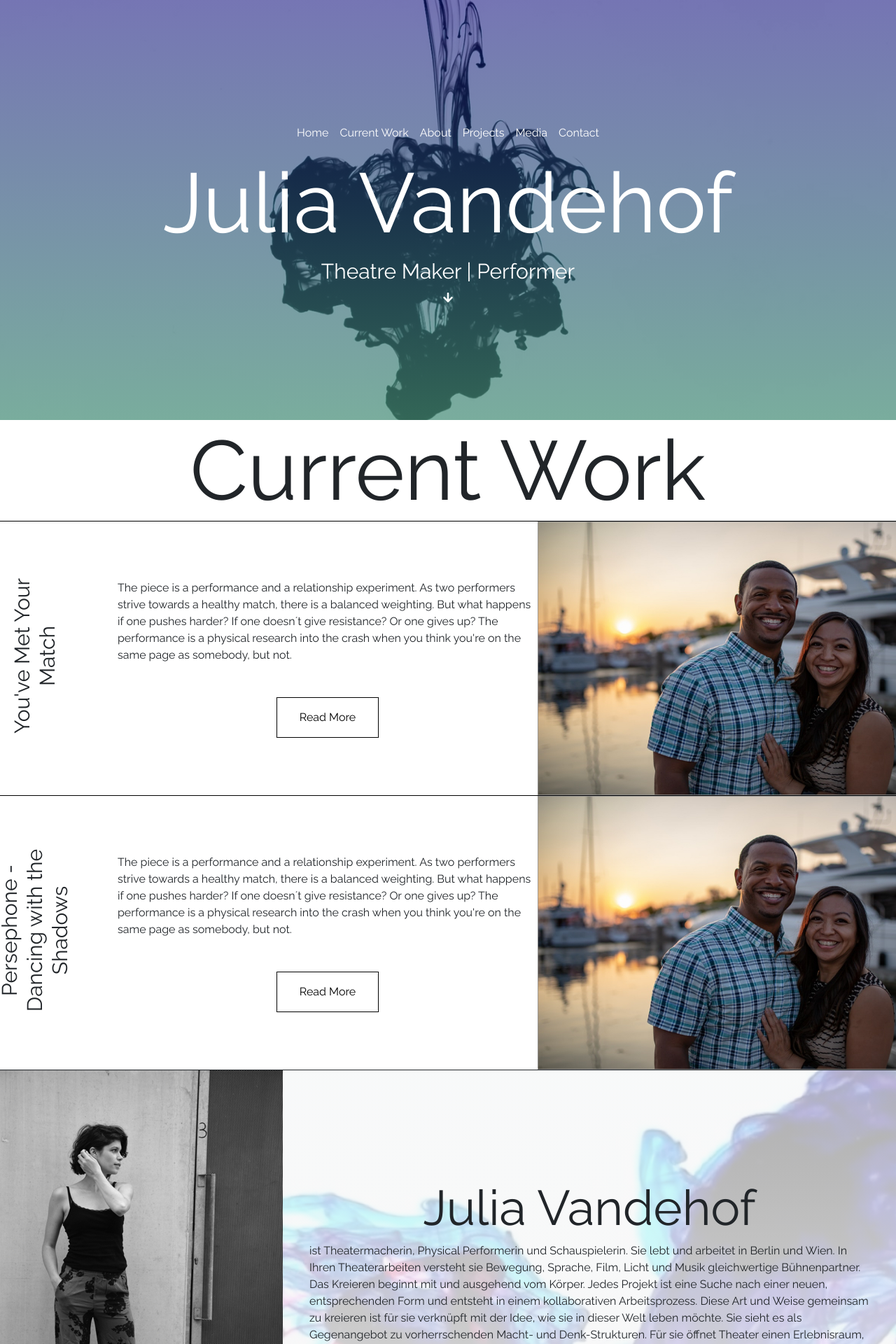
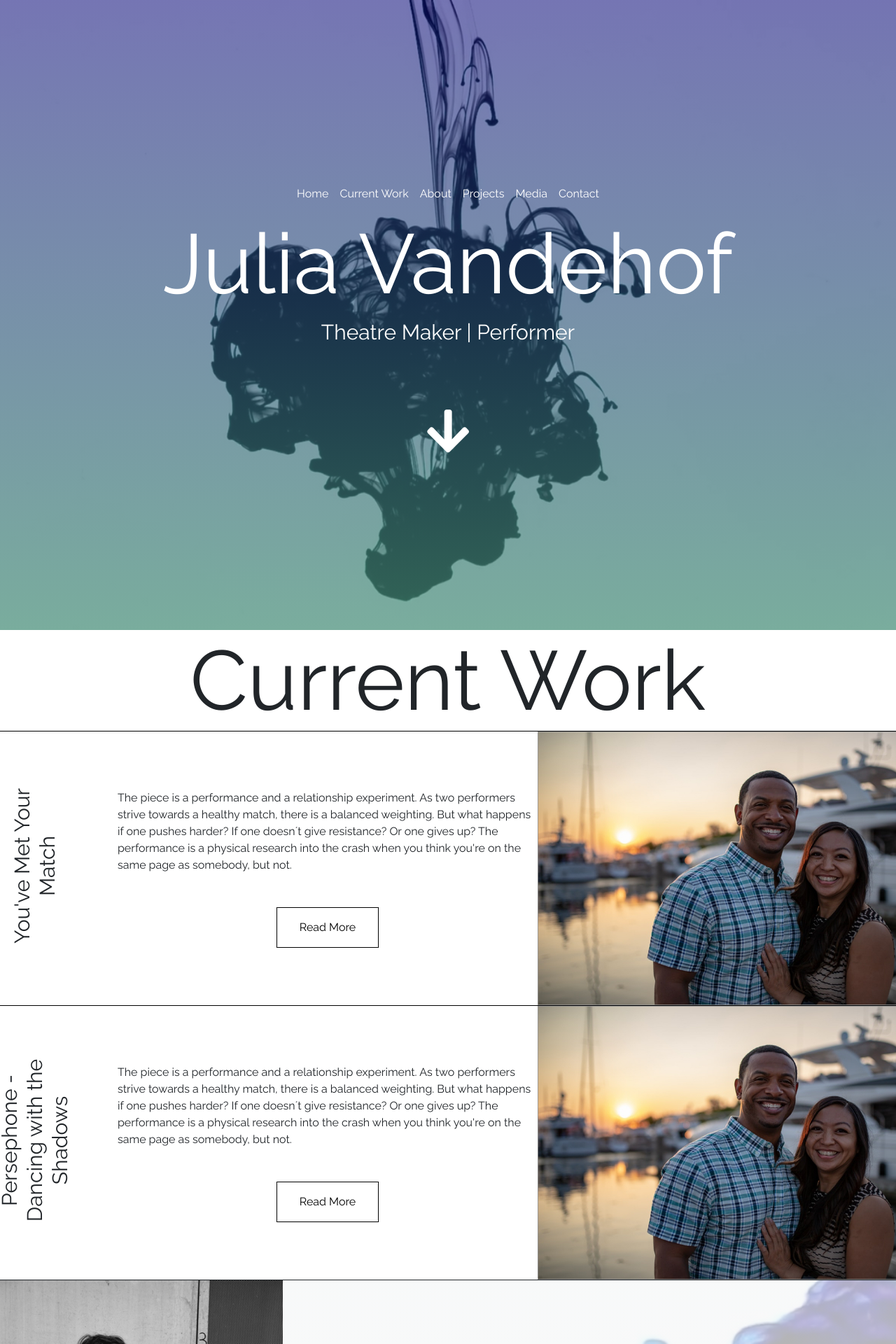
Before and after one commit to matteocarpi/julia, a Jekyll site: the page built from index.md, in a window 1280 px wide. Shown: the top 1920 px of the page at 70% size. Built offline with Jekyll 4.4.1, drawn with Linux system fonts in a browser that asks for light colours.

Commit message:
style arrow

```diff
--- a/_sass/home.scss
+++ b/_sass/home.scss
@@ -16,10 +16,13 @@
   }
   display: flex;
   flex-direction: column;
-  justify-content: center;
   align-items: center;
   flex: 1 0 auto;
-  min-height: 600px;
+  min-height: 100vh;
+}
+.fas.fa-arrow-down {
+  margin-top: 5rem;
+  font-size: 70px;
 }
 .current-section {
   margin: 0 auto;
```
